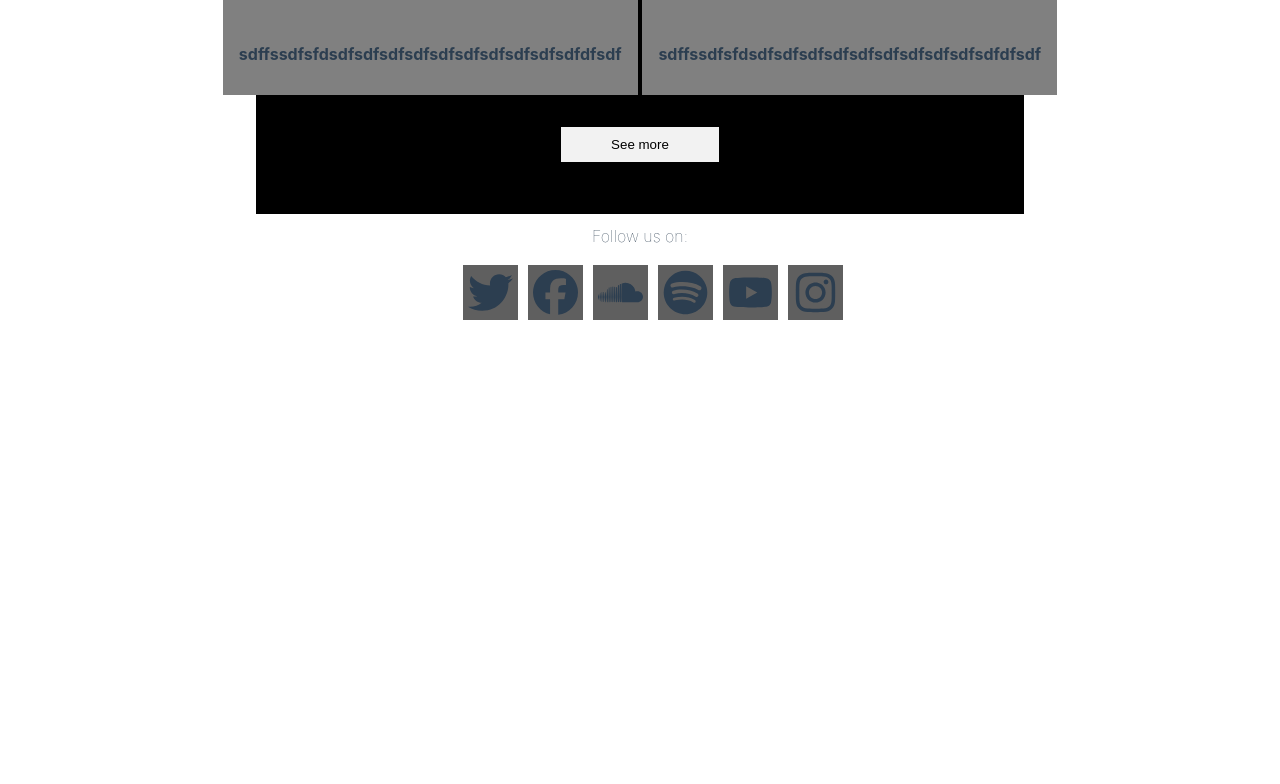
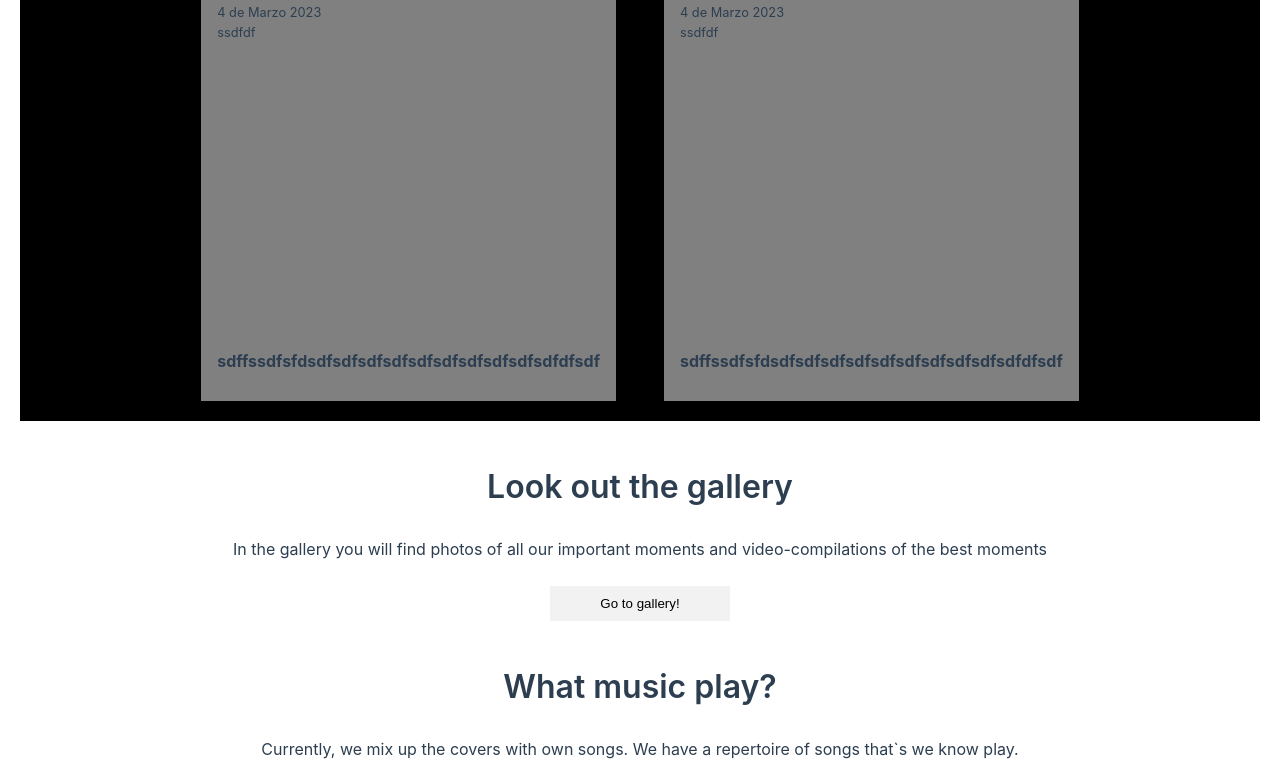
Before and after one commit to DyLaNHurtado/vue-band-website, a Vue app: page / in a window 1280 px wide. Shown: the part 2000-2784 px from the top of the page. Before the commit the page ends 2335 px from the top, so only its background shows below. Built offline with nearby package versions, Linux system fonts and the light colour scheme.

Commit message:
Starting music page

```diff
--- a/src/assets/main.css
+++ b/src/assets/main.css
@@ -51,7 +51,7 @@ a,
 }
 .subtitle{
   font-size: 32px ;
-  font-weight: 500;
+  font-weight: 600;
   margin-bottom: 10px;
   text-align: center;
   width: 100%;
@@ -59,7 +59,7 @@ a,
 }
 .minititle{
   font-size: 16px;
-  font-weight: 100;
+  font-weight: 400;
   margin-bottom: 10px;
   text-align: center;
   width: 100%;
--- /dev/null
+++ b/src/components/InfoRef.vue
@@ -0,0 +1,28 @@
+<script>
+export default {
+    name: 'InfoRef',
+    props: {
+        title:"Lorem ipsum dolor sit amet.",
+        text:"Lorem ipsum dolor sit amet, consectetur adipisicing elit. Accusantium, nihil.",
+        textButton:"See more"
+    },
+  }
+</script>
+
+<template>
+  <div class="info-ref">
+    <h1 class="subtitle">{{ title }}</h1>
+    <p class="minititle">{{ text }}</p>
+    <button class="btn">{{ textButton }}</button>
+  </div>
+
+</template>
+<style scoped>
+   .info-ref{
+    height: 20vh;
+    display: flex;
+    flex-direction: column;
+    align-items: center;
+    justify-content: space-between;
+   }
+</style>
--- a/src/components/LastNews.vue
+++ b/src/components/LastNews.vue
@@ -13,7 +13,6 @@ import New from './New.vue'
       <New/>
       <New/>
     </div>
-    <button class="btn">See more</button>
   </div>
 
 </template>
@@ -21,7 +20,7 @@ import New from './New.vue'
   #last-news{
     display: flex;
     align-items: center;
-    justify-content: flex-start;
+    justify-content: space-between;
     flex-direction: column;
     height: 100%;
     background-color: black;
@@ -34,10 +33,7 @@ import New from './New.vue'
   .grid{
     display: grid;
     grid-template-columns: repeat(3, 1fr);
-    gap: .3rem;
-  }
-  .btn{
-    margin: 2rem;
+    gap: 3rem;
   }
   @media only screen and (max-width: 1300px) {
   .grid {
--- a/src/views/HomeView.vue
+++ b/src/views/HomeView.vue
@@ -1,14 +1,34 @@
 <script setup>
 import Welcome from '../components/Welcome.vue'
 import LastNews from '../components/LastNews.vue'
+import InfoRef from '../components/InfoRef.vue'
 </script>
 
 <template>
   <main>
     <Welcome id="welcome"/>
     <div class="container">
+      <InfoRef title="Do you want to know more about us ?"
+      text="We tell you from general information to the most shocking and funny anecdotes. You will be able to know better how the members work, their likes, concerns..."
+      textButton="Let's meet better!"/>
+    </div>
+    <div class="container">
       <LastNews/>
-
+    </div>
+    <div class="container">
+      <InfoRef title="Look out the gallery"
+      text="In the gallery you will find photos of all our important moments and video-compilations of the best moments"
+      textButton="Go to gallery!"/>
+    </div>
+    <div class="container">
+      <InfoRef title="What music play?"
+      text="Currently, we mix up the covers with own songs. We have a repertoire of songs that`s we know play."
+      textButton="Check it out!"/>
+    </div>
+    <div class="container">
+      <InfoRef title="Have any question or proposal ?"
+      text="The band is hardworking daily to offer a good show. The band wants to people feel good vibes and desire to dance and sing."
+      textButton="Contact now!"/>
     </div>
   </main>
 </template>
@@ -20,6 +40,8 @@ main{
     height: 95vh;
   }
   .container{
-    padding: 0 20vw;
+    padding: 20px;
+    display: flex;
+    flex-direction: column;
   }
 </style>
--- a/src/views/MusicView.vue
+++ b/src/views/MusicView.vue
@@ -1,16 +1,91 @@
+<script>
+export default {
+    name: 'MusicView',
+    data(){
+      return{}
+    },
+    methods: {
+      controlVideo(event){
+        if(event.type ==="mouseenter"){
+          event.target.childNodes[0].setAttribute("autoplay","")
+          event.target.childNodes[0].setAttribute("loop","")
+          event.target.childNodes[0].setAttribute("muted","")
+        }else{
+          event.target.childNodes[0].removeAttribute("autoplay")
+          event.target.childNodes[0].removeAttribute("loop")
+          event.target.childNodes[0].removeAttribute("muted")
+        }
+      }
+    },
+  }
+</script>
 <template>
   <div class="music">
     <h1>This is an music page</h1>
+
+    <div class="repertorio">
+  <div class="card" @mouseenter="controlVideo($event)"  @mouseleave="controlVideo($event)">
+    <video src="" autoplay loop muted ></video>
+    <div class="info">
+      <h3 class="minititle">Nombre de la canción 1</h3>
+      <p>Autor 1</p>
+    </div>
+  </div>
+
+  <div class="card" @mouseenter="controlVideo($event)"  @mouseleave="controlVideo($event)" >
+    <video src="" loop muted ></video>
+    <div class="info">
+      <h3 class="minititle">Nombre de la canción 2</h3>
+      <p>Autor 2</p>
+    </div>
+  </div>
+
+  <div class="card" @mouseenter="controlVideo($event)"  @mouseleave="controlVideo($event)" >
+    <video src="" autoplay loop muted ></video>
+    <div class="info">
+      <h3 class="minititle">Nombre de la canción 3</h3>
+      <p>Autor 3</p>
+    </div>
+  </div>
+</div>
   </div>
 </template>
 
 <style>
-@media (min-width: 1024px) {
+
   .music {
     min-height: 100vh;
     display: flex;
+    flex-direction: column;
     align-items: center;
     justify-content: center;
   }
-}
+  .repertorio{
+    display: flex;
+    flex-wrap: wrap;
+    justify-content: space-around;
+  }
+  .card{
+    display: flex;
+    flex-direction: column;
+    margin: 20px;
+    overflow: hidden;
+    border-radius: 10px;
+  }
+  .image{
+    width: 100%;
+    height: 240px;
+    object-fit: cover;
+  }
+  .info{
+    display: flex;
+    flex-direction: column;
+    align-items: center;
+    justify-content: space-around;
+    padding: 20px;
+    background-color: var(--color-background-mute);
+  }
+  .minititle{
+    font-weight: bold;
+  }
 </style>
```
